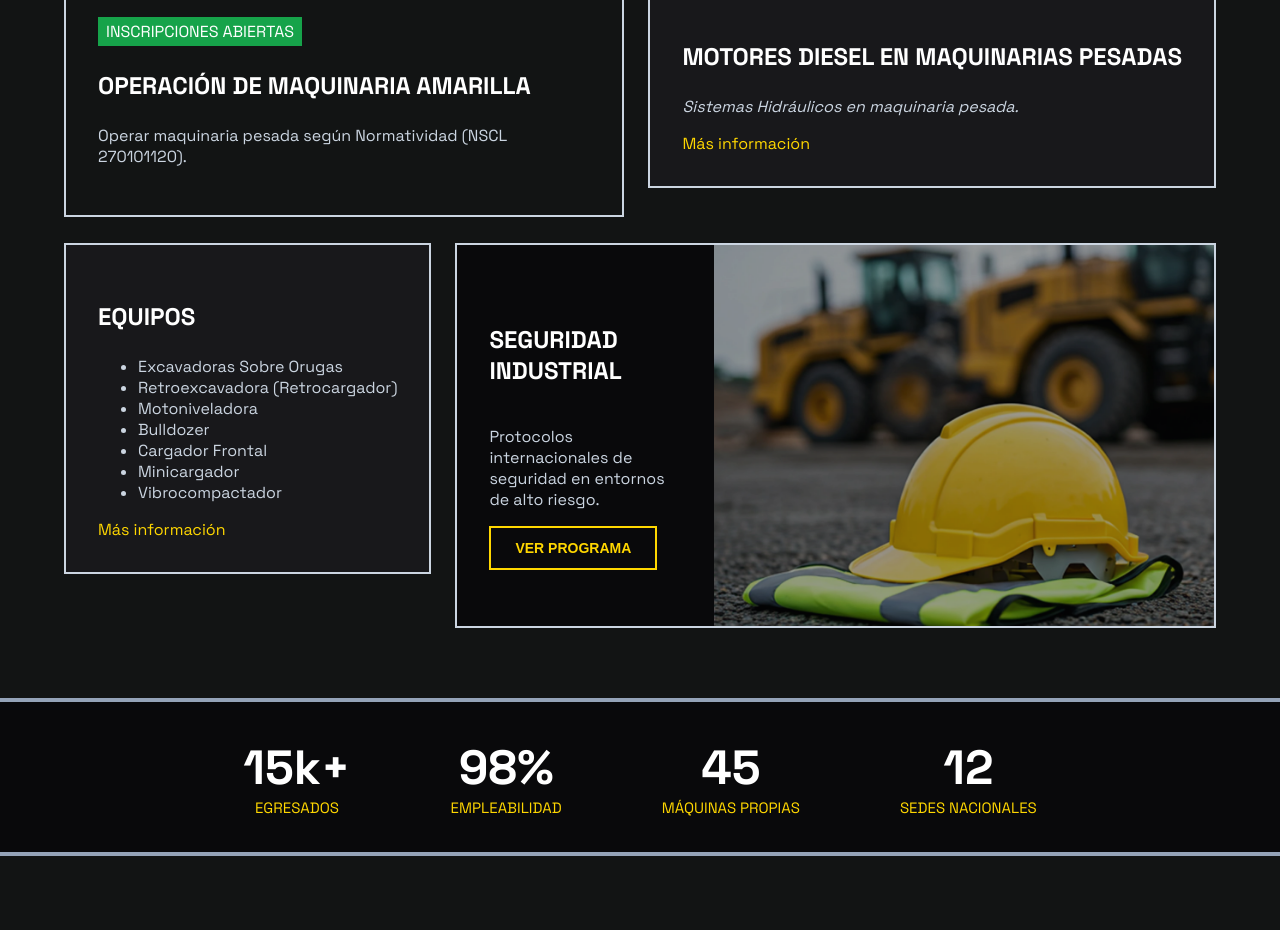
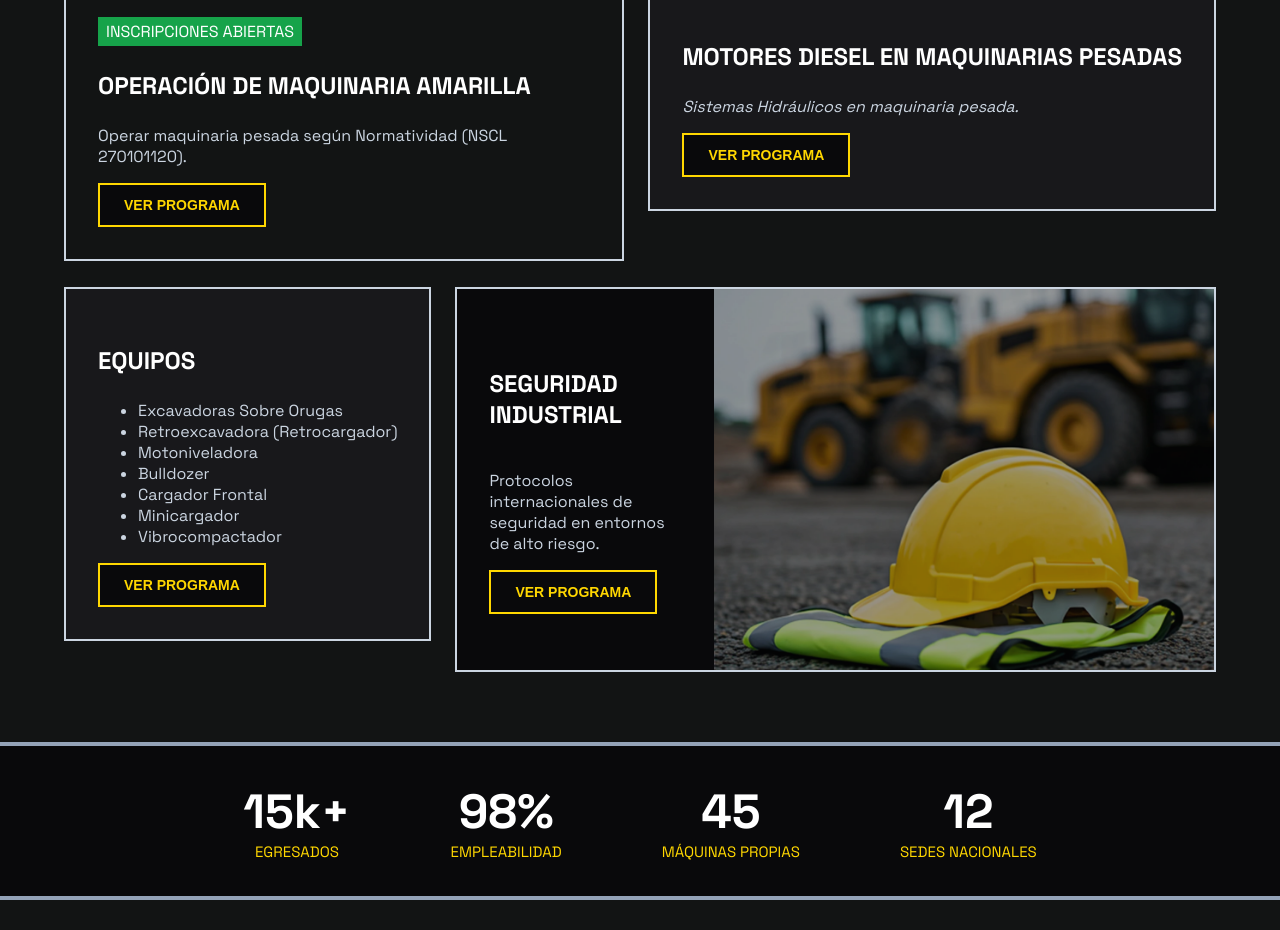
Before and after one commit to stivengm/TecniMaquinaria, an Angular app: page / in a window 1280 px wide. Shown: the part 1000-1930 px from the top of the page. Built offline with nearby package versions, Linux system fonts and the light colour scheme.

Commit message:
FIX - Ajuste de Especialidades técnicas con botones

```diff
--- a/src/app/features/landing/pages/home-page/home-page.html
+++ b/src/app/features/landing/pages/home-page/home-page.html
@@ -34,13 +34,15 @@
                     </div>
                     <h3 class="title_item_technical_spects">Operación de maquinaria Amarilla</h3>
                     <p class="description_item_technical_spects">Operar maquinaria pesada según Normatividad (NSCL 270101120).</p>
+                    <button class="btn btn_tertiary">Ver programa</button>
                 </div>
                 <div class="item_technical_spects item_mecanic_preventiv">
                     <h3 class="title_item_technical_spects">Motores diesel en maquinarias pesadas</h3>
                     <p class="description_item_technical_spects">
                         <i>Sistemas Hidráulicos en maquinaria pesada.</i>
                     </p>
-                    <a>Más información</a>
+                    <!-- <a>Más información</a> -->
+                    <button class="btn btn_tertiary">Ver programa</button>
                 </div>
             </div>
 
@@ -58,7 +60,8 @@
                         <li>Minicargador</li>
                         <li>Vibrocompactador</li>
                     </ul>
-                    <a>Más información</a>
+                    <button class="btn btn_tertiary">Ver programa</button>
+                    <!-- <a>Más información</a> -->
                 </div>
                 <div class="item_technical_spects item_security_factory">
                     <div>
```
